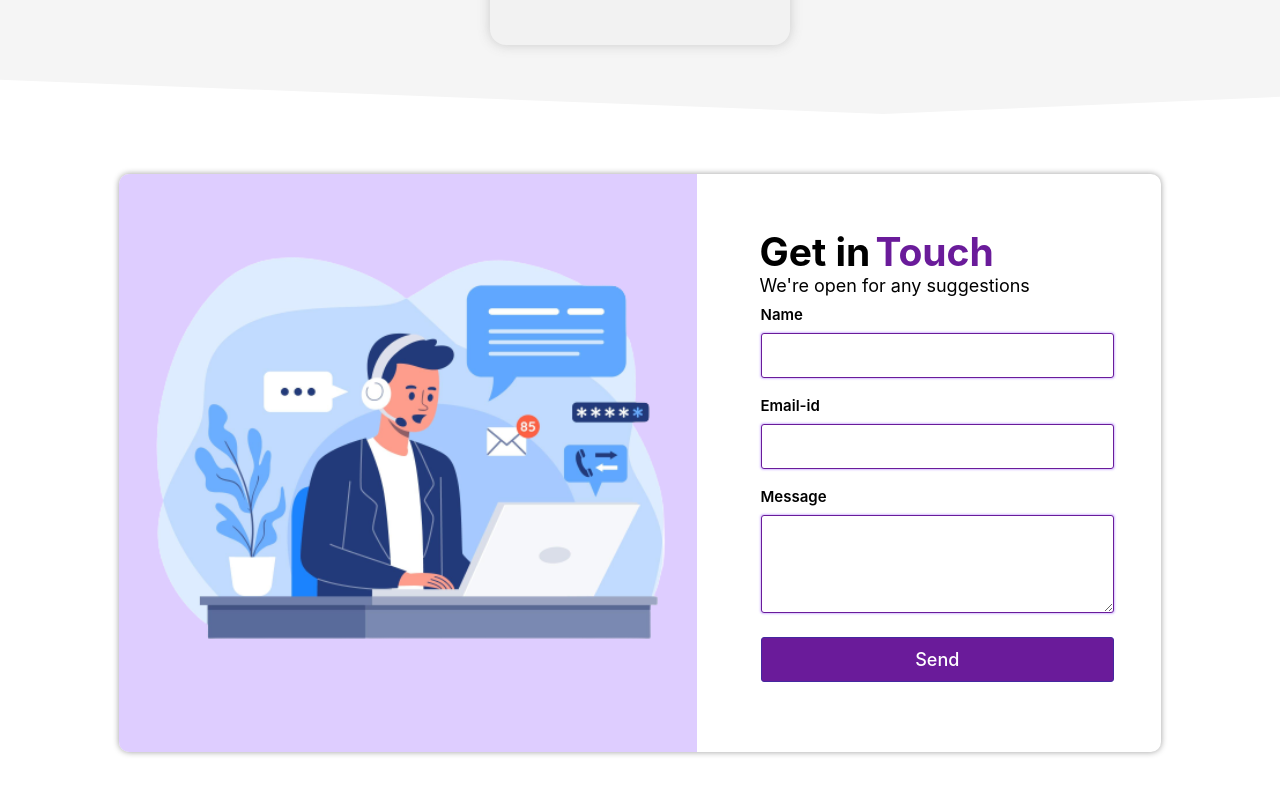
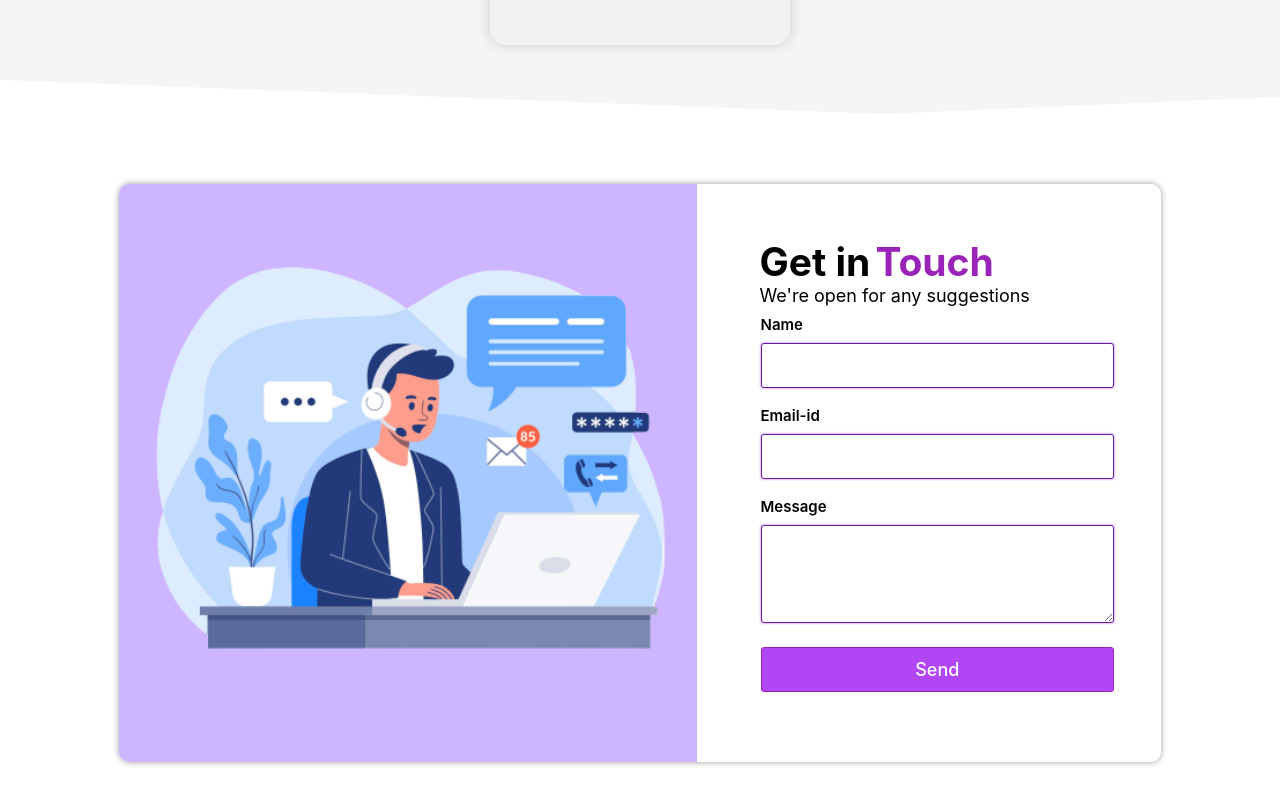
Before and after one commit to goldenhouse0601/luckyboss-portfolio-, a React (Create React App) app: page / in a window 1280 px wide. Shown: the part 3447-4240 px from the top of the page. Built offline with nearby package versions, Linux system fonts and the light colour scheme.

Commit message:
change #347

```diff
--- a/src/pages/Contact.css
+++ b/src/pages/Contact.css
@@ -36,7 +36,7 @@
 
 .form_container_right {
   width: 90%;
-  background: #decdff;
+  background: #ceb5ff;
 }
 
 .user_message_form {
@@ -57,8 +57,8 @@ input {
 .submit_msg {
   height: 45px;
   width: 95%;
-  background: #6a1b9a;
-  border: 1px solid #4527a0;
+  background: #b246f5;
+  border: 1px solid #9a24b9;
   color: #fff;
   margin: 15px 0 15px 0;
   font-size: 18px;
@@ -87,7 +87,7 @@ input {
   margin-bottom: 9px;
 }
 .user_message_form span {
-  color: #6a1b9a;
+  color: #9a24b9;
   margin-left: 5px;
 }
 .user_message_form h3 {
@@ -108,7 +108,7 @@ input {
 }
 @media screen and (min-width: 1024px) {
   .contact_page_section {
-    padding: 60px 0;
+    padding: 70px 0;
   }
   .contact_container {
     width: 100%;
```
